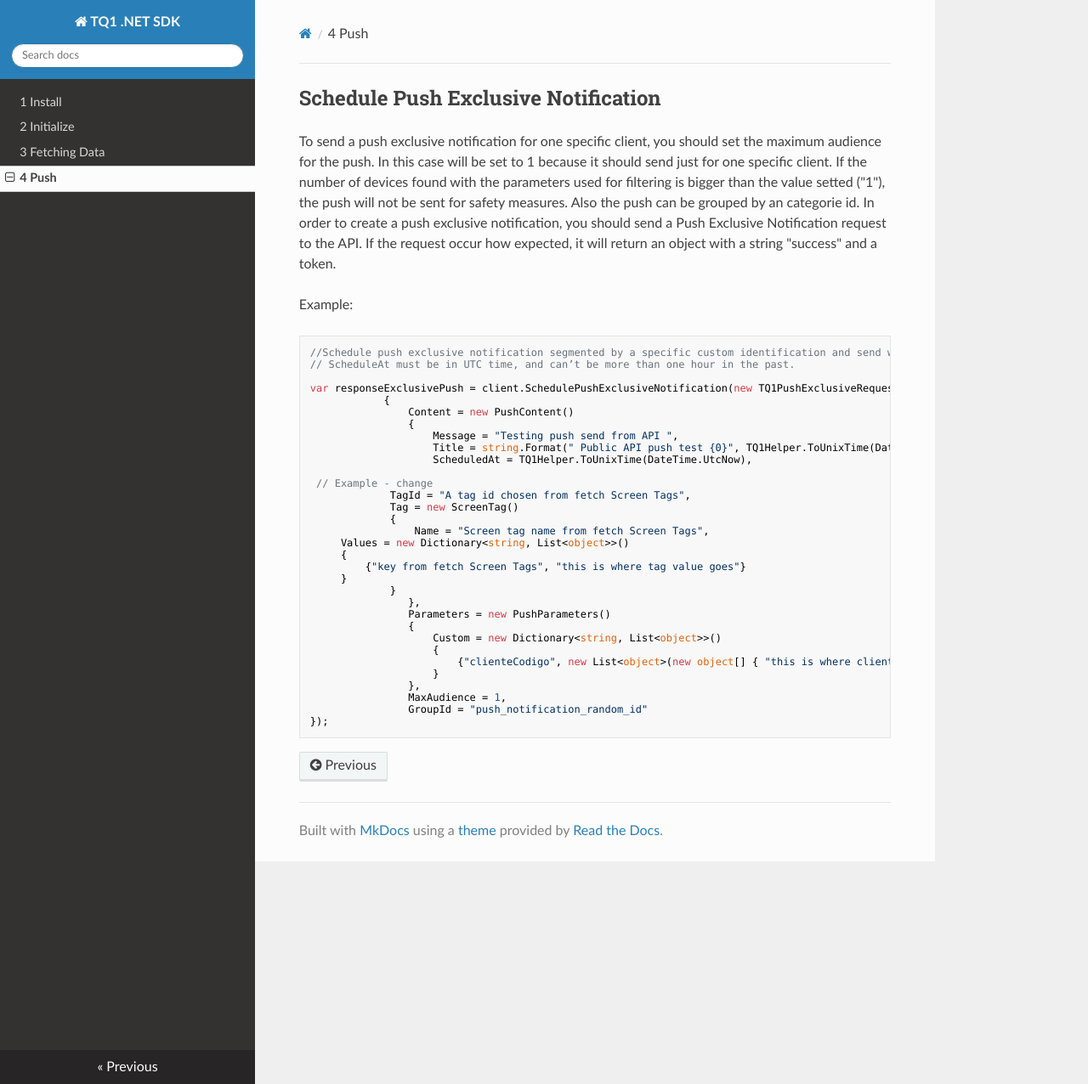
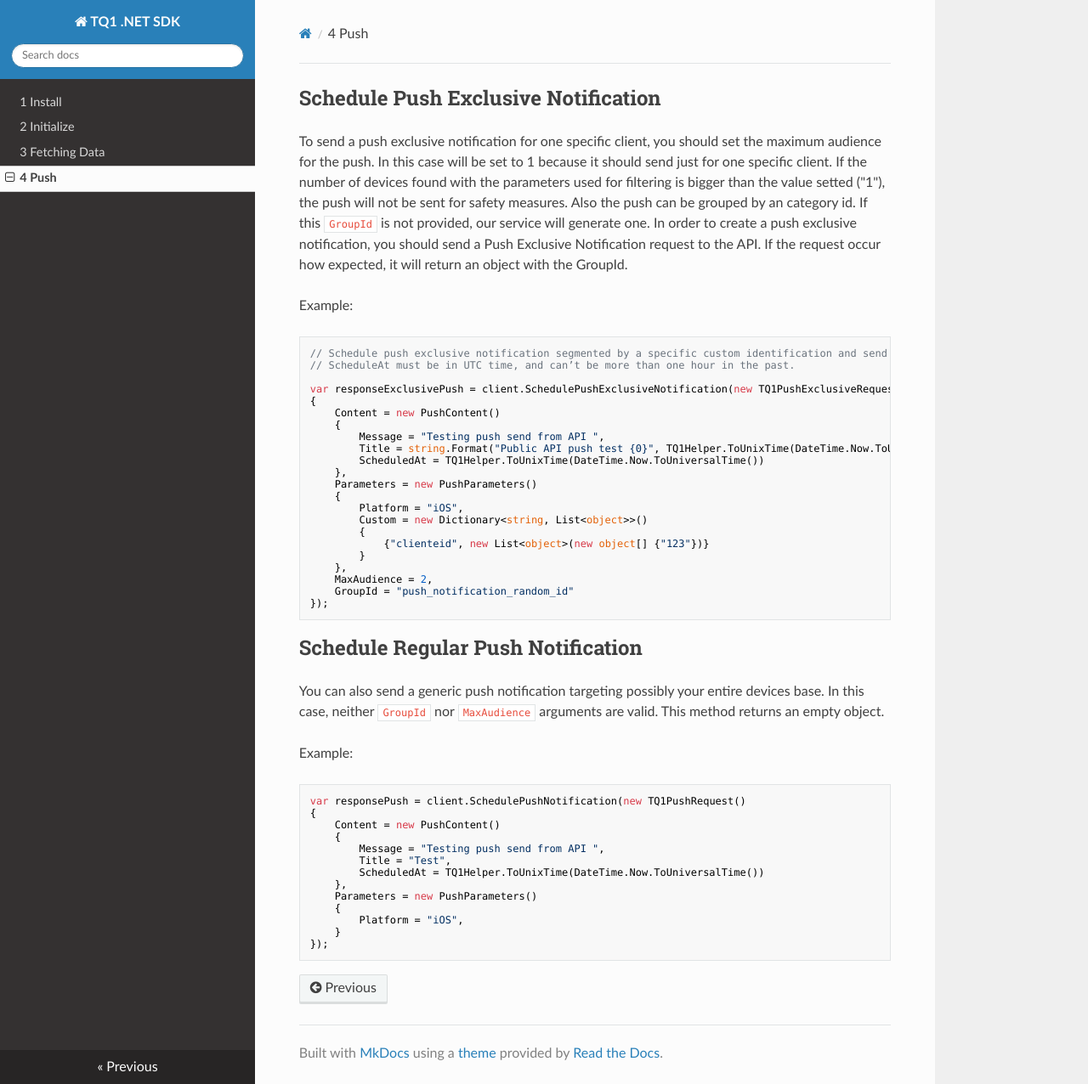
Before and after one commit to tq1/taqtile-sdk-dotnet, an MkDocs documentation site: the page built from docs/docs/4 - Push.md, in a window 1280 px wide and 1276 px high. Shown: the whole window at 85% size. Built offline with MkDocs 1.6.1, drawn with Linux system fonts in a browser that asks for light colours; nearby versions of some CDN libraries.

````diff
--- a/docs/docs/4 - Push.md
+++ b/docs/docs/4 - Push.md
@@ -1,41 +1,53 @@
 ##Schedule Push Exclusive Notification
 
-To send a push exclusive notification for one specific client, you should set the maximum audience for the push. In this case will be set to 1 because it should send just for one specific client.  If the number of devices found with the parameters used for filtering is bigger than the value setted ("1"), the push will not be sent for safety measures. Also the push can be grouped by an categorie id.
-In order to create a push exclusive notification, you should send a Push Exclusive Notification request to the API. If the request occur how expected, it will return an object with a string "success" and a token.
+To send a push exclusive notification for one specific client, you should set the maximum audience for the push. In this case will be set to 1 because it should send just for one specific client.  If the number of devices found with the parameters used for filtering is bigger than the value setted ("1"), the push will not be sent for safety measures. Also the push can be grouped by an category id. If this `GroupId` is not provided, our service will generate one.
+In order to create a push exclusive notification, you should send a Push Exclusive Notification request to the API. If the request occur how expected, it will return an object with the GroupId.
 
 Example:
 
 ```csharp
-//Schedule push exclusive notification segmented by a specific custom identification and send with a tag
+// Schedule push exclusive notification segmented by a specific custom identification and send with a tag
 // ScheduleAt must be in UTC time, and can’t be more than one hour in the past.
 
 var responseExclusivePush = client.SchedulePushExclusiveNotification(new TQ1PushExclusiveRequest()
-            {
-                Content = new PushContent()
-                {
-                    Message = "Testing push send from API ",
-                    Title = string.Format(" Public API push test {0}", TQ1Helper.ToUnixTime(DateTime.Now)),
-                    ScheduledAt = TQ1Helper.ToUnixTime(DateTime.UtcNow),
-
- // Example - change
-			 TagId = "A tag id chosen from fetch Screen Tags",
-			 Tag = new ScreenTag()
-			 {
-			     Name = "Screen tag name from fetch Screen Tags",
-     Values = new Dictionary<string, List<object>>()
-     {
-         {"key from fetch Screen Tags", "this is where tag value goes"}
-     }
-			 }
-                },
-                Parameters = new PushParameters()
-                {
-                    Custom = new Dictionary<string, List<object>>()
-                    {
-                        {"clienteCodigo", new List<object>(new object[] { "this is where client code goes"})}
-                    }
-                },
-                MaxAudience = 1,
-                GroupId = "push_notification_random_id"
+{
+    Content = new PushContent()
+    {
+        Message = "Testing push send from API ",
+        Title = string.Format("Public API push test {0}", TQ1Helper.ToUnixTime(DateTime.Now.ToUniversalTime())),
+        ScheduledAt = TQ1Helper.ToUnixTime(DateTime.Now.ToUniversalTime())
+    },
+    Parameters = new PushParameters()
+    {
+        Platform = "iOS",
+        Custom = new Dictionary<string, List<object>>()
+        {
+            {"clienteid", new List<object>(new object[] {"123"})}
+        }
+    },
+    MaxAudience = 2,
+    GroupId = "push_notification_random_id"
 });
 ```
+
+##Schedule Regular Push Notification
+
+You can also send a generic push notification targeting possibly your entire devices base. In this case, neither `GroupId` nor `MaxAudience` arguments are valid. This method returns an empty object.
+
+Example:
+
+```csharp
+var responsePush = client.SchedulePushNotification(new TQ1PushRequest()
+{
+    Content = new PushContent()
+    {
+        Message = "Testing push send from API ",
+        Title = "Test",
+        ScheduledAt = TQ1Helper.ToUnixTime(DateTime.Now.ToUniversalTime())
+    },
+    Parameters = new PushParameters()
+    {
+        Platform = "iOS",
+    }
+});
+```
````
Also changed, not shown: docs/docs/2 - Initialize.md (+7 -7 lines), docs/docs/3 - Fetching Data.md (+10 -0 lines).
